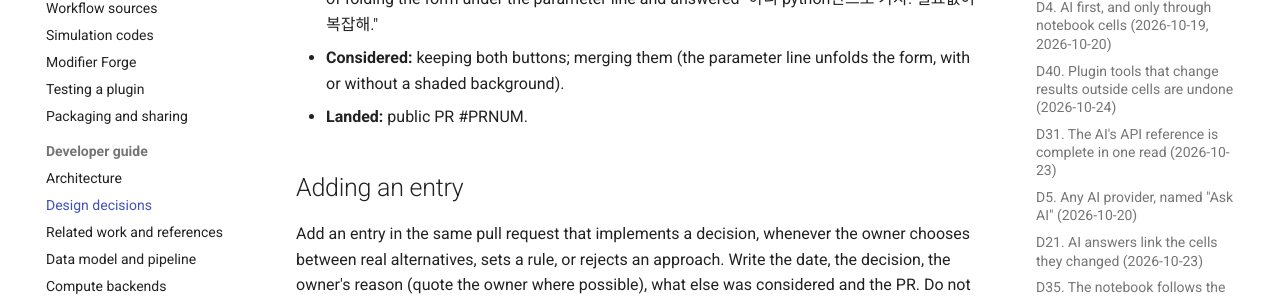
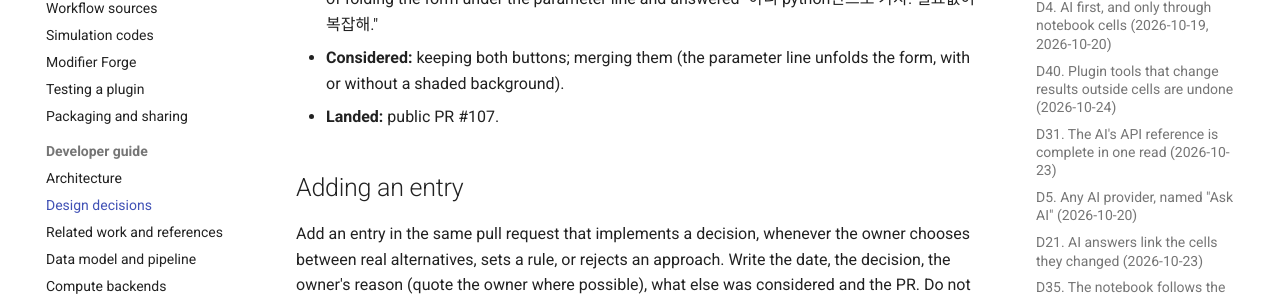
Before and after one commit to frssp/ewald, an MkDocs documentation site: the page built from docs/developer/decisions.md, in a window 1280 px wide and 900 px high, scrolled down 30373 px. Shown: the part 263-561 px from the top of the window. Built offline with MkDocs 1.6.1 and Material for MkDocs 9.7.7, drawn with Linux system fonts in a browser that asks for light colours; comment, search, counter and statistics services are not loaded.

Commit message:
Changelog and decision number for public PR #107
Co-Authored-By: Claude Opus 5.5 <noreply@anthropic.com>

```diff
--- a/docs/developer/decisions.md
+++ b/docs/developer/decisions.md
@@ -1080,7 +1080,7 @@ Pull request numbers up to #242 refer to the pre-publication repository, which i
   folding the form under the parameter line and answered "아니 python만으로 가자. 필요없이 복잡해."
 - **Considered:** keeping both buttons; merging them (the parameter line unfolds the form, with or
   without a shaded background).
-- **Landed:** public PR #PRNUM.
+- **Landed:** public PR #107.
 
 ## Adding an entry
 
```
Also changed, not shown: CHANGELOG.md (+2 -0 lines).
